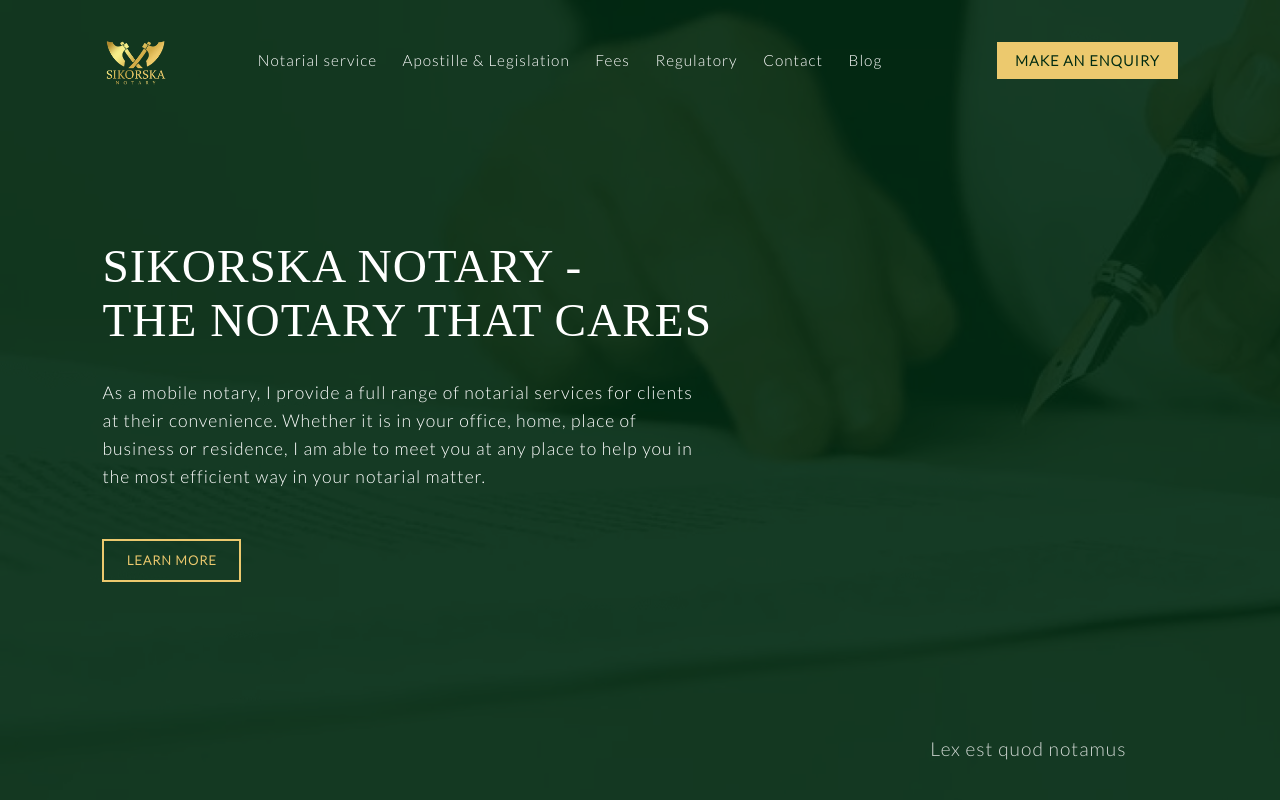
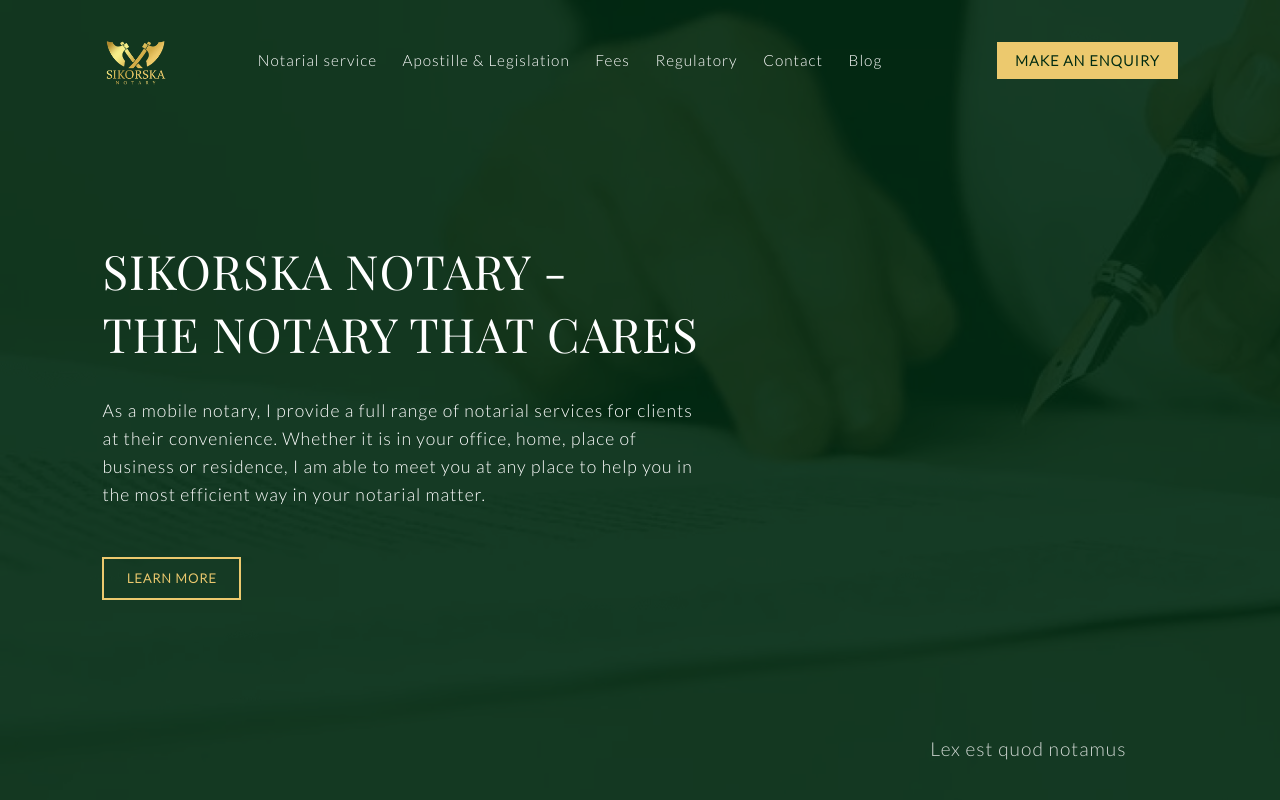
Before and after one commit to pawelkom88/notary-website-v2, a Next.js app: page / in a window 1280 px wide. Shown: the top 800 px of the page. Built offline with nearby package versions, Linux system fonts and the light colour scheme.

Commit message:
fix: Fix font

```diff
--- a/components/hero/Hero.module.css
+++ b/components/hero/Hero.module.css
@@ -24,7 +24,7 @@
 }
 
 .hero__heading {
-  font-family: "PlayfairDisplay", san-serif;
+  font-family: "Playfair Display", serif;
   font-size: clamp(2rem, 1.2rem + 2.2vw, 5rem);
   font-weight: normal;
   margin-top: 18vh;
```
